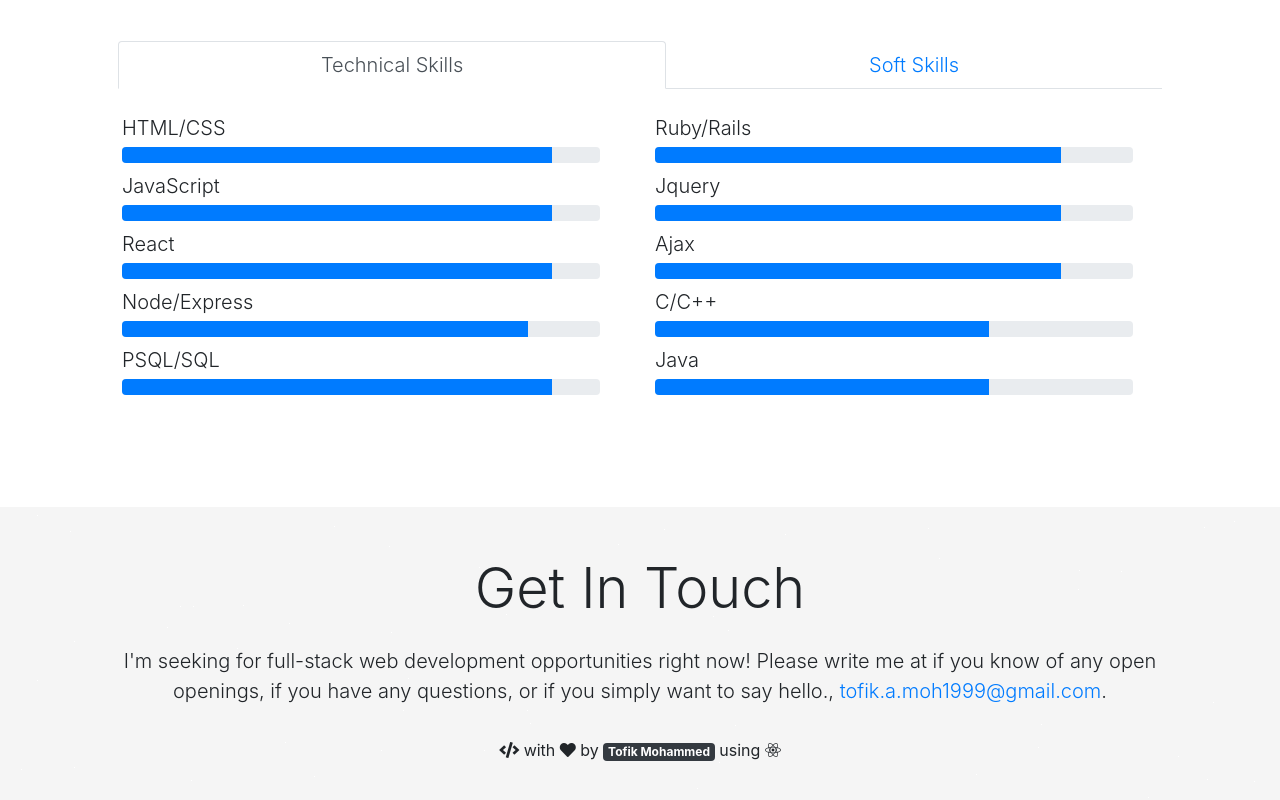
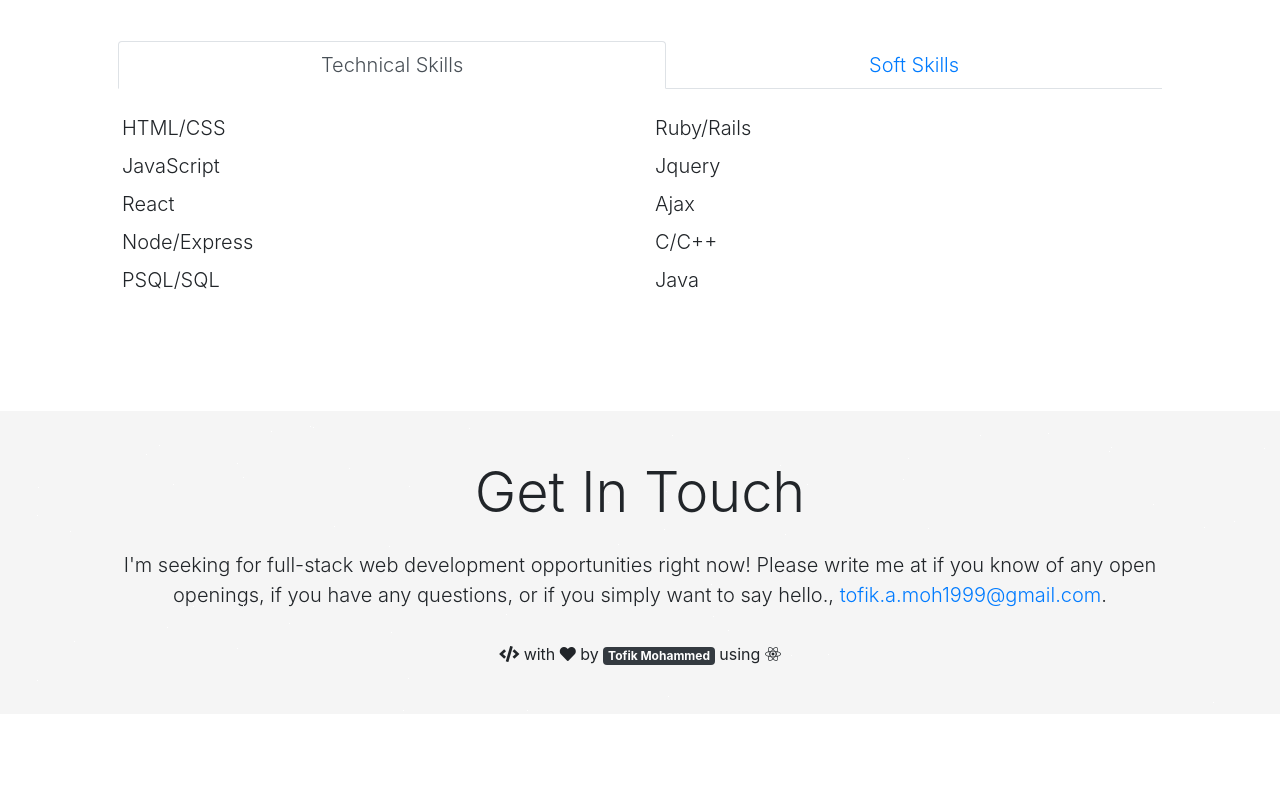
Before and after one commit to tofi-124/portfolio, a React (Create React App) app: page / in a window 1280 px wide. Shown: the part 3018-3818 px from the top of the page. After the commit the page ends 3732 px from the top, so only its background shows below. Built offline with nearby package versions, Linux system fonts and the light colour scheme; no server answers.

Commit message:
changes made in skills tab

```diff
--- a/src/components/home/SkillsBar.jsx
+++ b/src/components/home/SkillsBar.jsx
@@ -5,10 +5,6 @@ function SkillsBar({ skill, value, isScrolled }) {
   return (
     <div style={{ width: "95%" }}>
       <p className="lead mb-1 mt-2">{skill}</p>
-      <ProgressBar
-        className={!isScrolled ? "progress" : " progress-bar-animation"}
-        now={value}
-      />
     </div>
   );
 }
--- a/src/components/home/SkillsTab.jsx
+++ b/src/components/home/SkillsTab.jsx
@@ -9,7 +9,6 @@ function SkillsSection({ skills, isScrolled }) {
         <SkillsBar
           key={`${skill}-${index}`}
           skill={skill.name}
-          value={skill.value}
           isScrolled={isScrolled}
         />
       ))}
```
